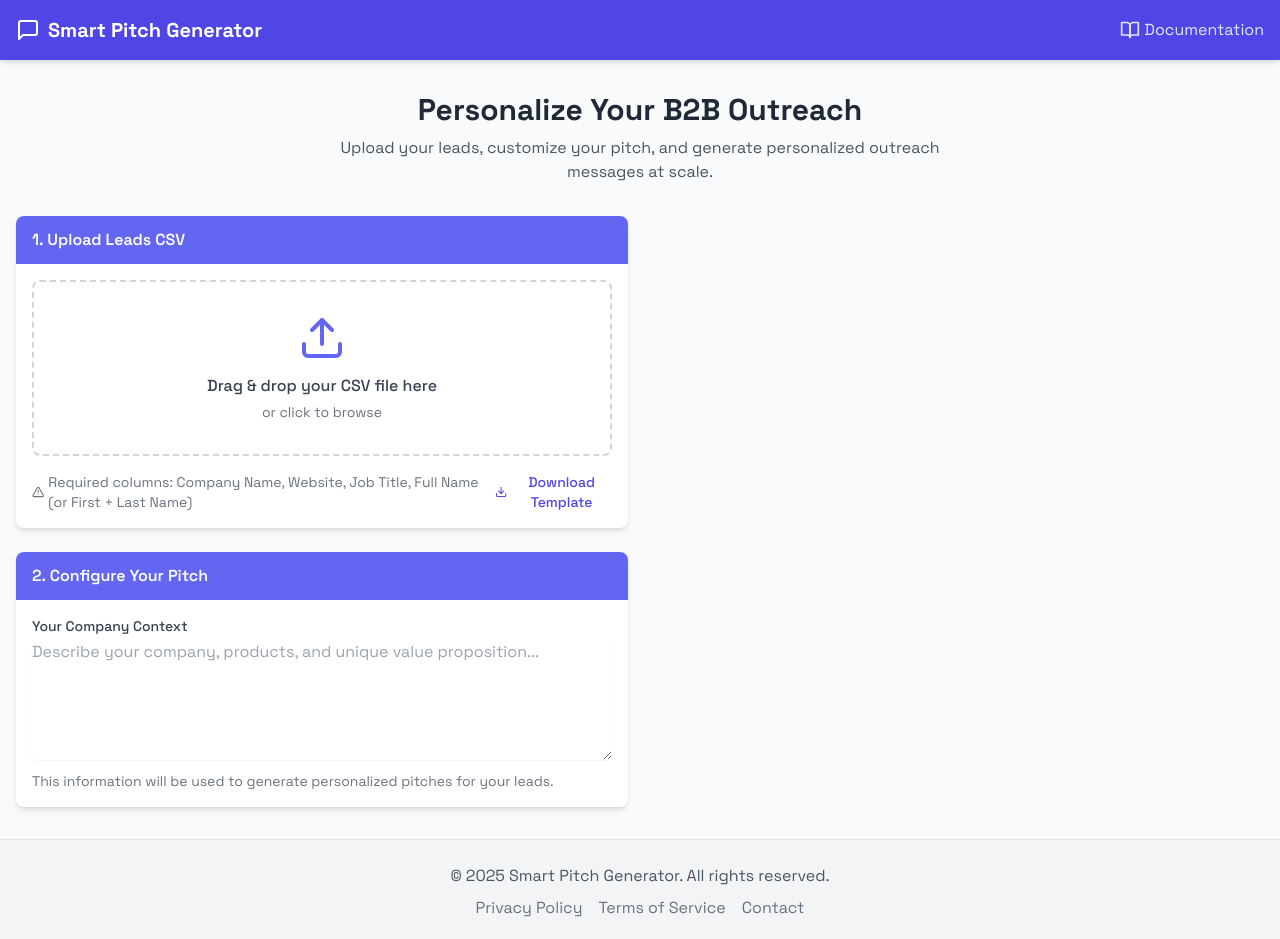
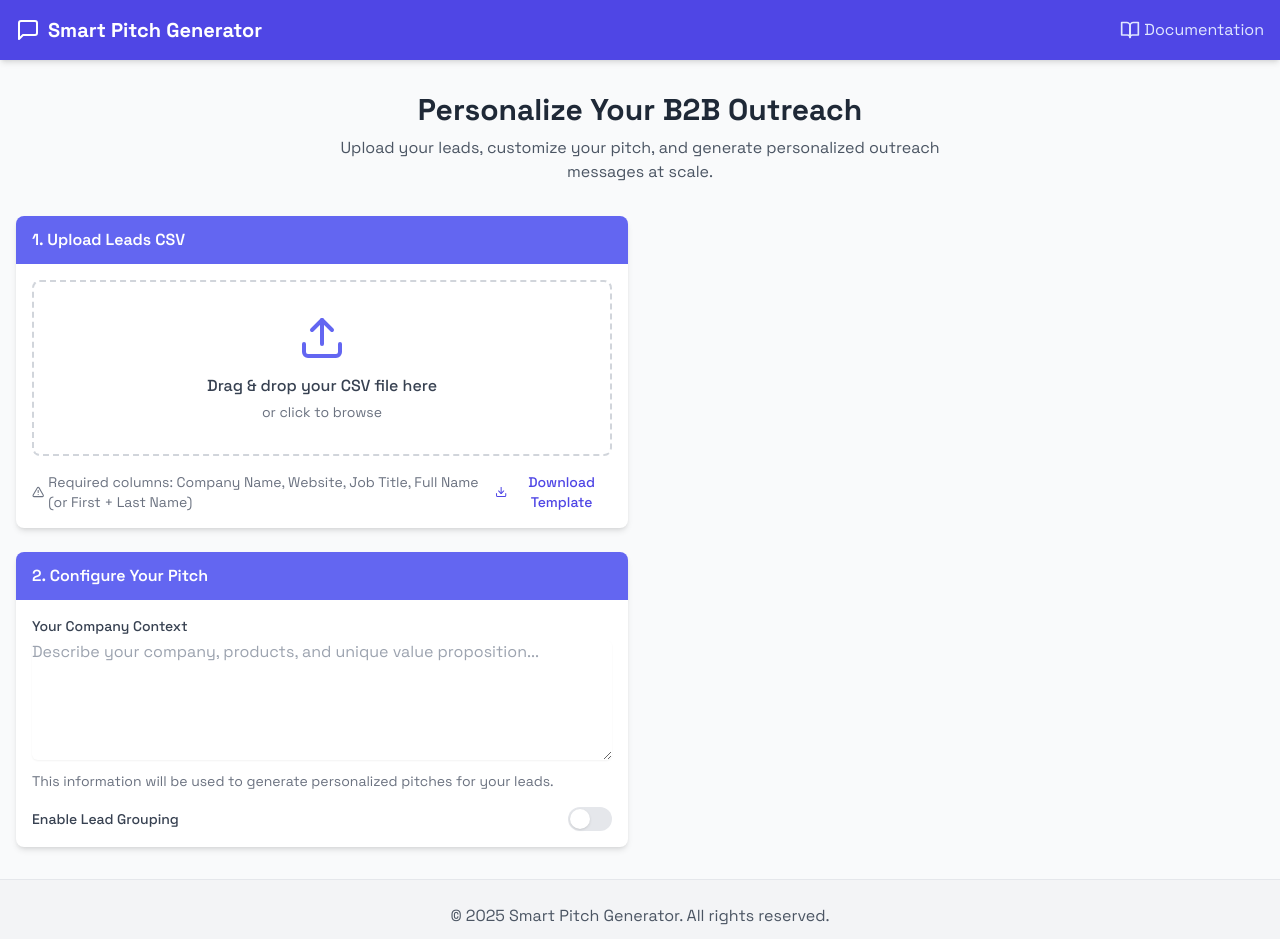
Before and after one commit to Alchemyst-ai/pitch-o-scope, a Next.js app: page / in a window 1280 px wide. Shown: the top 939 px of the page. Built offline with nearby package versions, Linux system fonts and the light colour scheme.

Commit message:
Toggle Group

```diff
--- a/app/contexts/AppContext.tsx
+++ b/app/contexts/AppContext.tsx
@@ -19,6 +19,8 @@ interface AppContextType {
   setOutputType: React.Dispatch<React.SetStateAction<OutputType[]>>;
   isGroupingEnabled: boolean;
   setIsGroupingEnabled: React.Dispatch<React.SetStateAction<boolean>>;
+  numberOfGroups: number;
+  setNumberOfGroups: React.Dispatch<React.SetStateAction<number>>;
   isGenerating: boolean;
   setIsGenerating: React.Dispatch<React.SetStateAction<boolean>>;
   progress: number;
@@ -44,6 +46,7 @@ export const AppProvider: React.FC<{ children: ReactNode }> = ({ children }) =>
   const [pitch, setPitch] = useState<string>('');
   const [outputType, setOutputType] = useState<OutputType[]>([OutputType.EMAIL]);
   const [isGroupingEnabled, setIsGroupingEnabled] = useState<boolean>(false);
+  const [numberOfGroups, setNumberOfGroups] = useState<number>(10);
   const [isGenerating, setIsGenerating] = useState<boolean>(false);
   const [progress, setProgress] = useState<number>(0);
   const [outputs, setOutputs] = useState<PitchOutput[]>([]);
@@ -89,6 +92,8 @@ export const AppProvider: React.FC<{ children: ReactNode }> = ({ children }) =>
       setOutputType,
       isGroupingEnabled,
       setIsGroupingEnabled,
+      numberOfGroups,
+      setNumberOfGroups,
       isGenerating,
       setIsGenerating,
       progress,
--- a/src/components/ConfigPanel.tsx
+++ b/src/components/ConfigPanel.tsx
@@ -4,8 +4,16 @@ import { useAppContext } from '../../app/contexts/AppContext';
 export const ConfigPanel: React.FC = () => {
   const {
     pitch,
-    setPitch
+    setPitch,
+    leads,
+    isGroupingEnabled,
+    setIsGroupingEnabled,
+    numberOfGroups,
+    setNumberOfGroups
   } = useAppContext();
+
+  // Calculate max number of groups based on leads
+  const maxGroups = Math.max(10, leads.length);
 
   return (
     <div className="space-y-4">
@@ -24,6 +32,49 @@ export const ConfigPanel: React.FC = () => {
           This information will be used to generate personalized pitches for your leads.
         </p>
       </div>
+
+      <div className="flex items-center justify-between">
+        <label htmlFor="groupingToggle" className="text-sm font-medium text-gray-700">
+          Enable Lead Grouping
+        </label>
+        <button
+          type="button"
+          onClick={() => setIsGroupingEnabled(!isGroupingEnabled)}
+          className={`${
+            isGroupingEnabled ? 'bg-indigo-600' : 'bg-gray-200'
+          } relative inline-flex h-6 w-11 flex-shrink-0 cursor-pointer rounded-full border-2 border-transparent transition-colors duration-200 ease-in-out focus:outline-none focus:ring-2 focus:ring-indigo-500 focus:ring-offset-2`}
+          role="switch"
+          aria-checked={isGroupingEnabled}
+        >
+          <span className="sr-only">Enable grouping</span>
+          <span
+            aria-hidden="true"
+            className={`${
+              isGroupingEnabled ? 'translate-x-5' : 'translate-x-0'
+            } pointer-events-none inline-block h-5 w-5 transform rounded-full bg-white shadow ring-0 transition duration-200 ease-in-out`}
+          />
+        </button>
+      </div>
+
+      {isGroupingEnabled && (
+        <div>
+          <label htmlFor="numberOfGroups" className="block text-sm font-medium text-gray-700 mb-1">
+            Number of Groups: {numberOfGroups}
+          </label>
+          <input
+            id="numberOfGroups"
+            type="range"
+            min={10}
+            max={maxGroups}
+            value={numberOfGroups}
+            onChange={(e) => setNumberOfGroups(parseInt(e.target.value, 10))}
+            className="w-full h-2 bg-gray-200 rounded-lg appearance-none cursor-pointer"
+          />
+          <p className="mt-1 text-sm text-gray-500">
+            Adjust the number of groups to organize your leads (min: 10, max: {maxGroups})
+          </p>
+        </div>
+      )}
     </div>
   );
 };
```
